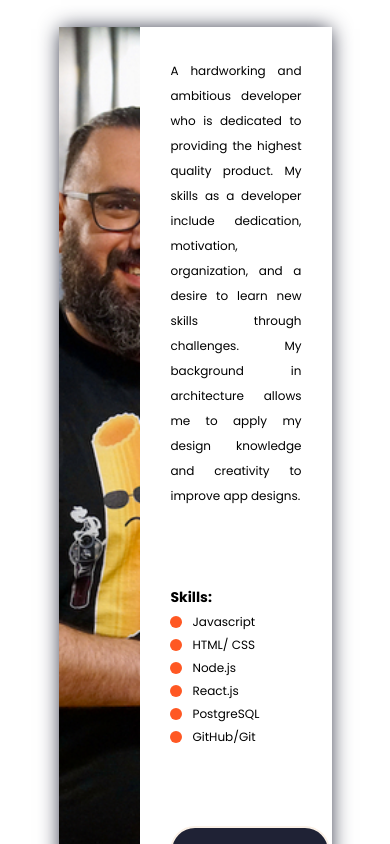
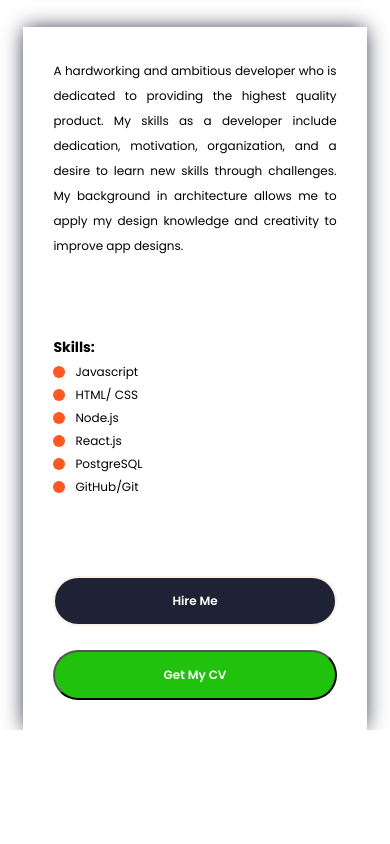
Before and after one commit to Maziarmajd/maziar-portoflio, a React (Create React App) app in the folder portfilio/: page / in a window 390 px wide. Shown: the part 1156-2000 px from the top of the page. After the commit the page ends 1886 px from the top, so only its background shows below. Built offline with nearby package versions, Linux system fonts and the light colour scheme; the HTML template or start-up script is replaced by a standard one.

Commit message:
make about me responsive

```diff
--- a/portfilio/src/PortfolioContainer/AboutMe/AboutMe.css
+++ b/portfilio/src/PortfolioContainer/AboutMe/AboutMe.css
@@ -54,5 +54,30 @@
 }
 .about-me-options .highlighted-btn{
     margin: 0 0 0 30px;
+}
 
+@media only screen and (max-width: 1220px){
+    .about-me-parent{
+        width: 88%;
+    }
 }
+@media only screen and (max-width: 980px){
+    .about-me-profile{
+        display: none;
+    }
+    .about-me-details{
+        width: 100%;
+    }
+}
+@media only screen and (max-width: 466px){
+    .about-me-options{
+        display: flex;
+        flex-direction: column;
+    }
+    .about-me-options .highlighted-btn{
+        margin: 24px 0 0 0 !important;
+    }
+    .about-me-options button{
+        width: 100%;
+    }
+}
```
